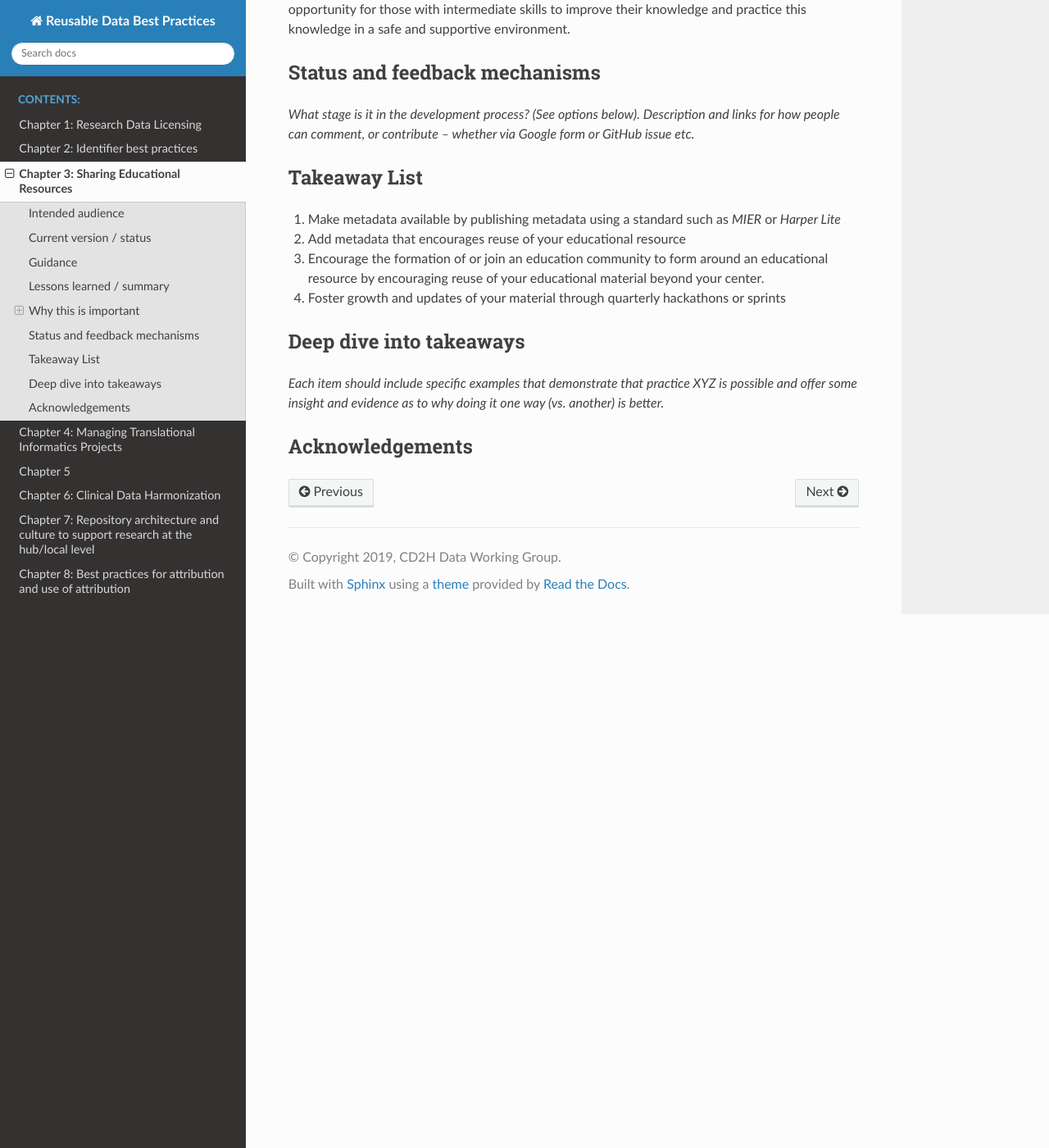
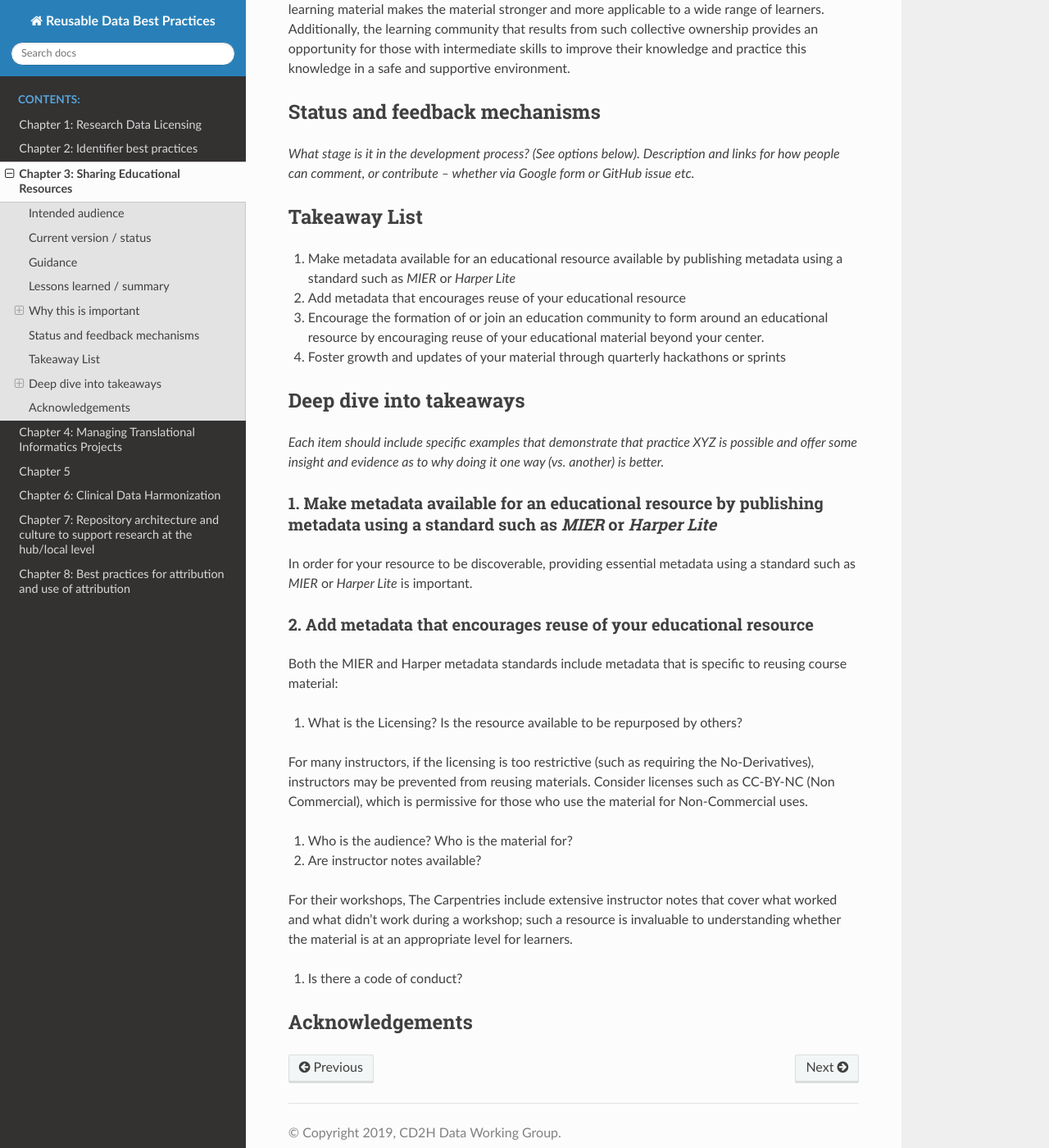
Before and after one commit to data2health/informatics-playbook, a Sphinx documentation site: the page built from docs/chapters/chapter_3.md, in a window 1280 px wide and 1400 px high, scrolled down 1236 px. Shown: the whole window at 82% size. Built offline with Sphinx 7.4.7 and the Read the Docs theme 2.0.0, drawn with Linux system fonts in a browser that asks for light colours; some of the changed text lies outside the part shown.

Commit message:
Update chapter_3.md

```diff
--- a/docs/chapters/chapter_3.md
+++ b/docs/chapters/chapter_3.md
@@ -15,9 +15,9 @@ Educators at CTSAs who want to build a community of learners around their educat
 ## Lessons learned / summary
 
 - Making educational resources *discoverable* requires publishing metadata about that resource
-- Understanding whether a resource is open or not affects what metadata should be published
+- Understanding whether a resource is *open* or *not open* affects what metadata should be published about it
 - Inviting other instructors and learners to utilize and update educational resources builds an educational community
-- Educational communities have multiple benefits beyond keeping course material up to date
+- Educational communities have multiple benefits beyond keeping course material up to date, including providing support for both beginner and intermediate learners
 
 ## Why this is important
 
@@ -42,7 +42,7 @@ One alternative to a single site maintaining an education resource is providing
 
 ## Takeaway List
 
-1. Make metadata available by publishing metadata using a standard such as *MIER* or *Harper Lite*
+1. Make metadata available for an educational resource available by publishing metadata using a standard such as *MIER* or *Harper Lite*
 2. Add metadata that encourages reuse of your educational resource
 3. Encourage the formation of or join an education community to form around an educational resource by encouraging reuse of your educational material beyond your center.
 4. Foster growth and updates of your material through quarterly hackathons or sprints
@@ -51,4 +51,26 @@ One alternative to a single site maintaining an education resource is providing
 
 *Each item should include specific examples that demonstrate that practice XYZ is possible and offer some insight and evidence as to why doing it one way (vs. another) is better.*
 
+### 1. Make metadata available for an educational resource by publishing metadata using a standard such as *MIER* or *Harper Lite*
+
+In order for your resource to be discoverable, providing essential metadata using a standard such as *MIER* or *Harper Lite* is important.
+
+### 2. Add metadata that encourages reuse of your educational resource
+
+Both the MIER and Harper metadata standards include metadata that is specific to reusing course material:
+
+1. What is the Licensing? Is the resource available to be repurposed by others?
+
+For many instructors, if the licensing is too restrictive (such as requiring the No-Derivatives), instructors may be prevented from reusing materials. Consider licenses such as CC-BY-NC (Non Commercial), which is permissive for those who use the material for Non-Commercial uses.
+
+2. Who is the audience? Who is the material for?
+
+2. Are instructor notes available?
+
+For their workshops, The Carpentries include extensive instructor notes that cover what worked and what didn't work during a workshop; such a resource is invaluable to understanding whether the material is at an appropriate level for learners.
+
+3. Is there a code of conduct?
+
+
+
 ## Acknowledgements
```
